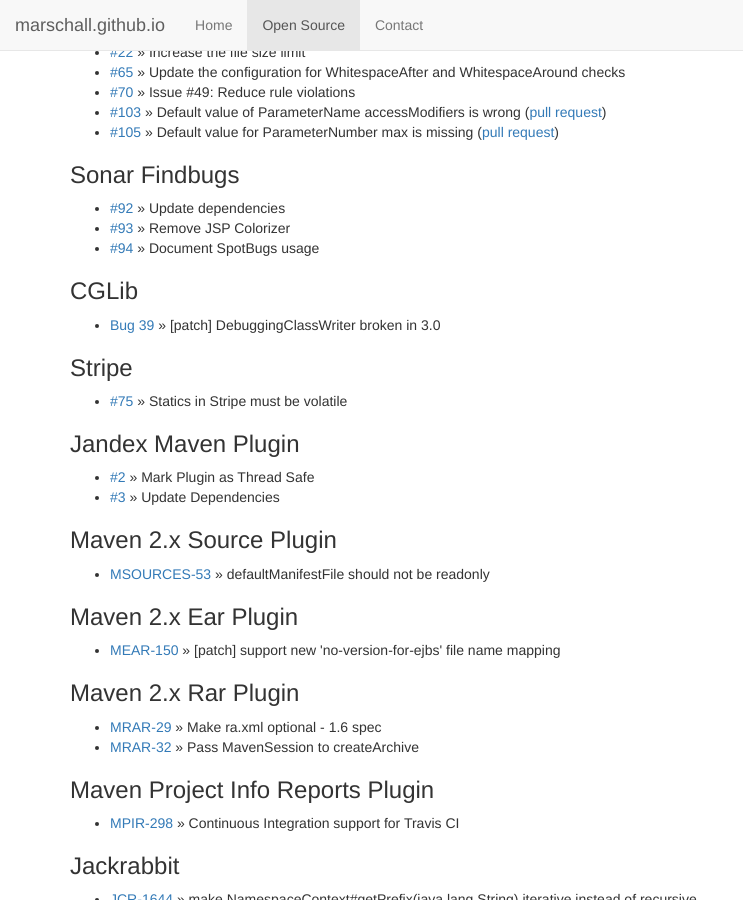
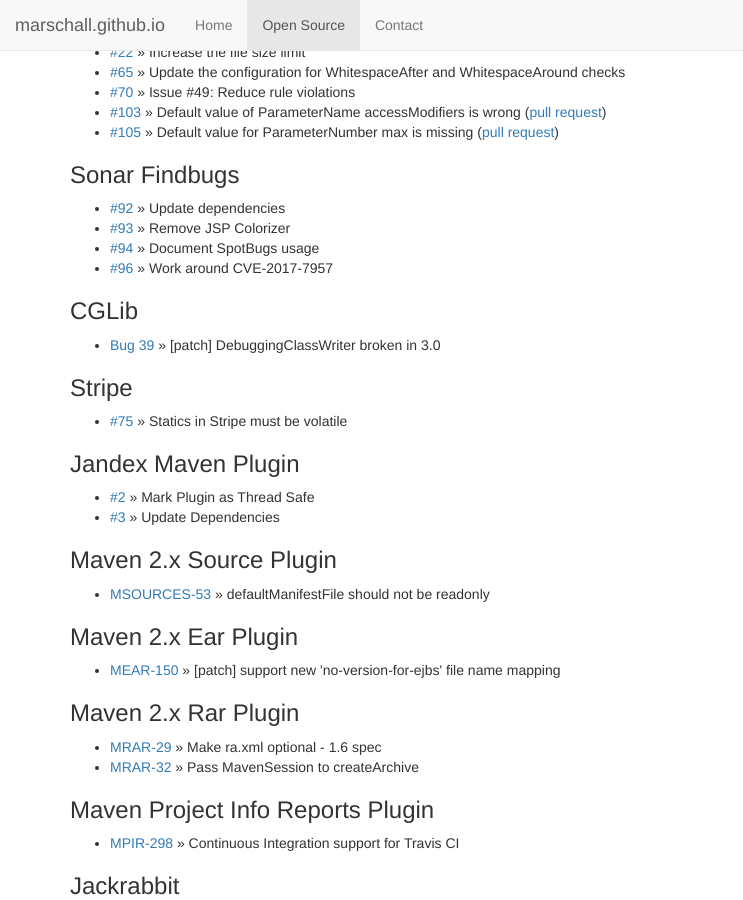
Before and after one commit to marschall/marschall.github.com, a Jekyll site: the page built from open-source.html, in a window 1280 px wide and 900 px high, scrolled down 5095 px. Shown: the whole window, without its empty margins (0-743 px from the left). Built offline with Jekyll 4.4.1, drawn with Linux system fonts in a browser that asks for light colours.

Commit message:
add work around for  CVE-2017-7957

```diff
--- a/open-source.html
+++ b/open-source.html
@@ -314,6 +314,7 @@
   <li><a href="https://github.com/SonarQubeCommunity/sonar-findbugs/pull/92">#92</a> &raquo; Update dependencies</li>
   <li><a href="https://github.com/SonarQubeCommunity/sonar-findbugs/pull/93">#93</a> &raquo; Remove JSP Colorizer</li>
   <li><a href="https://github.com/SonarQubeCommunity/sonar-findbugs/pull/94">#94</a> &raquo; Document SpotBugs usage</li>
+  <li><a href="https://github.com/SonarQubeCommunity/sonar-findbugs/pull/96">#96</a> &raquo; Work around CVE-2017-7957</li>
 </ul>
 <h3>CGLib</h3>
 <ul>
```
